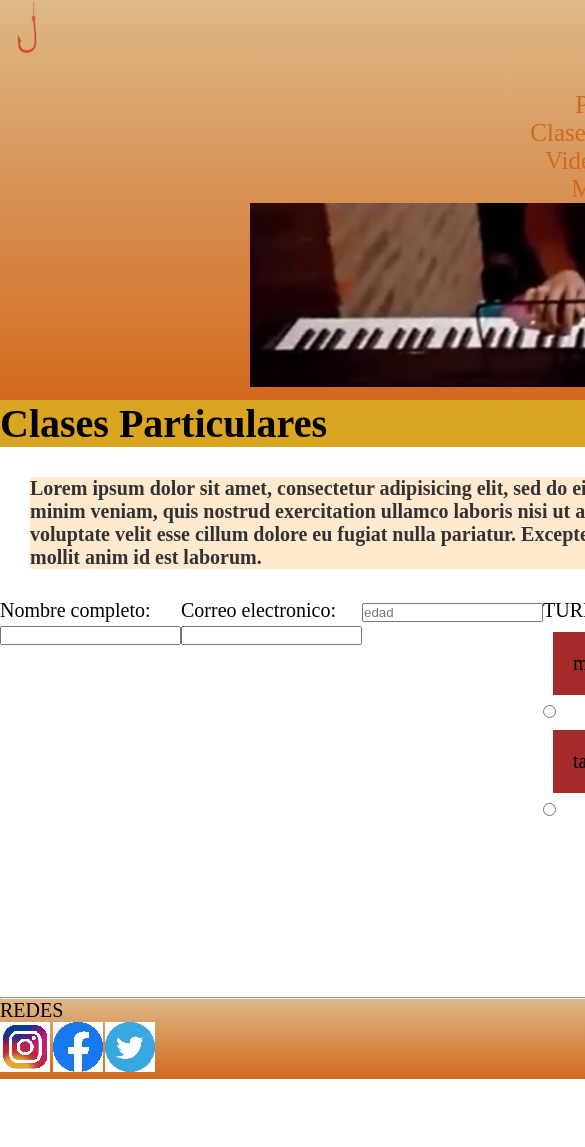
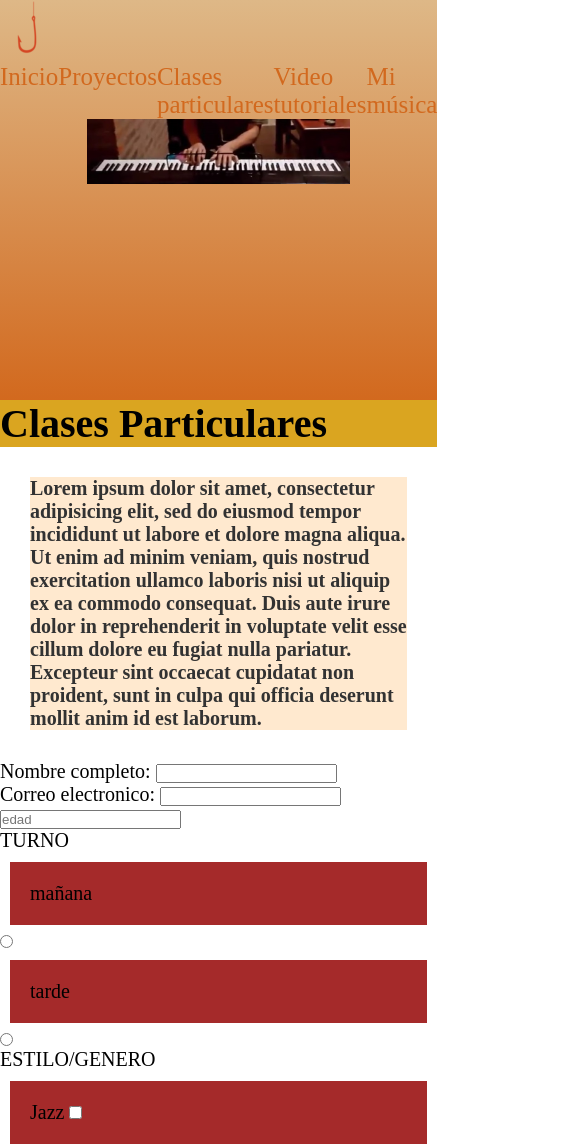
Before and after one commit to jukloc/proyecto_julian_kloc, a plain HTML site: page pages/clases_particulares.html in a window 390 px wide. Shown: the top 1147 px of the page, 585 px wide, since content can reach past the window. Before the commit the page ends 1079 px from the top, so only its background shows below. Drawn offline with Linux system fonts and the light colour scheme.

Commit message:
img-fluid

```diff
--- a/css/estilo.css
+++ b/css/estilo.css
@@ -178,20 +178,8 @@ h4 {
 
 form {display:inline-flex}
 
-@media screen and (max-width:576px){
-    section iframe {display: block;}
-    nav ul {display: flex; flex-direction: column;}
-}
-
-@media screen and (max-width:576px) and (max-width: 992px){
-    section iframe {display: block;}
-
-}
-
-@media (min-width: 992px){
-    section iframe {margin-left: auto;
-        margin-right: auto;
-        display: inline;}
+@media screen and (max-width:768px){
+    form {display: block;}
 }
 
 @keyframes aparecer{
--- a/pages/clases_particulares.html
+++ b/pages/clases_particulares.html
@@ -12,7 +12,7 @@
     <header class="gradient">
 		<img src="../assets/img/juk56.png" alt="logo pagina web">
 		<nav>
-			<ul class="gridNav" style="display: flex; flex-direction:column">
+			<ul class="gridNav">
 				<li><a href="../index.html">Inicio</a></li>
 				<li><a href="proyectos.html">Proyectos</a></li>
 				<li><a href="#">Clases particulares</a></li>
@@ -20,7 +20,7 @@
 				<li><a href="mi_musica.html">Mi música</a></li>
 			</ul>
 		</nav>
-		<section class="imgMain"><img src="../assets/img/manospiano.jpeg" alt="imagen de pag principal"></section>
+		<section class="imgMain img-fluid"><img src="../assets/img/manospiano.jpeg" alt="imagen de pag principal"></section>
 	</header>
 	<main>
 
```
